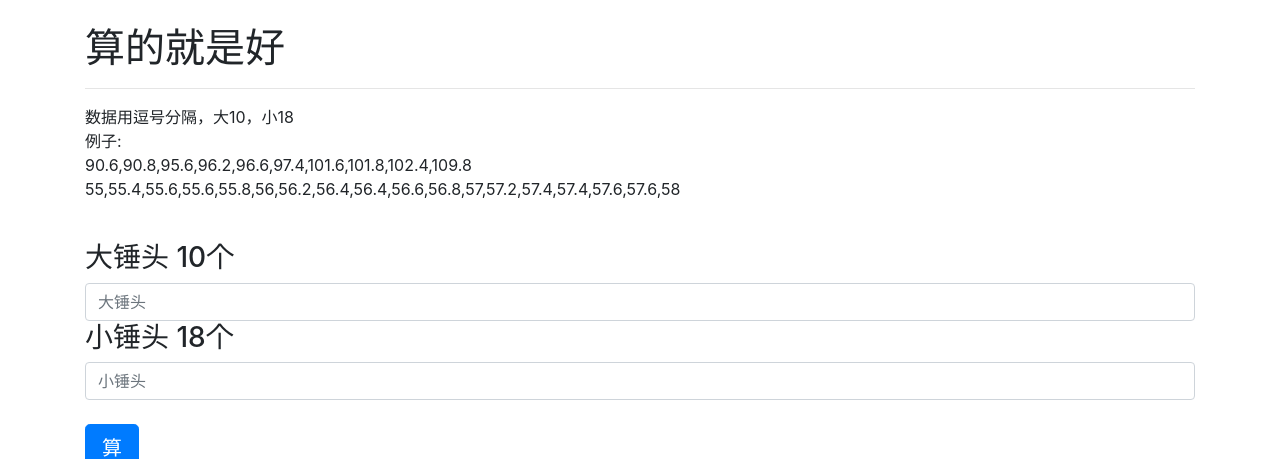
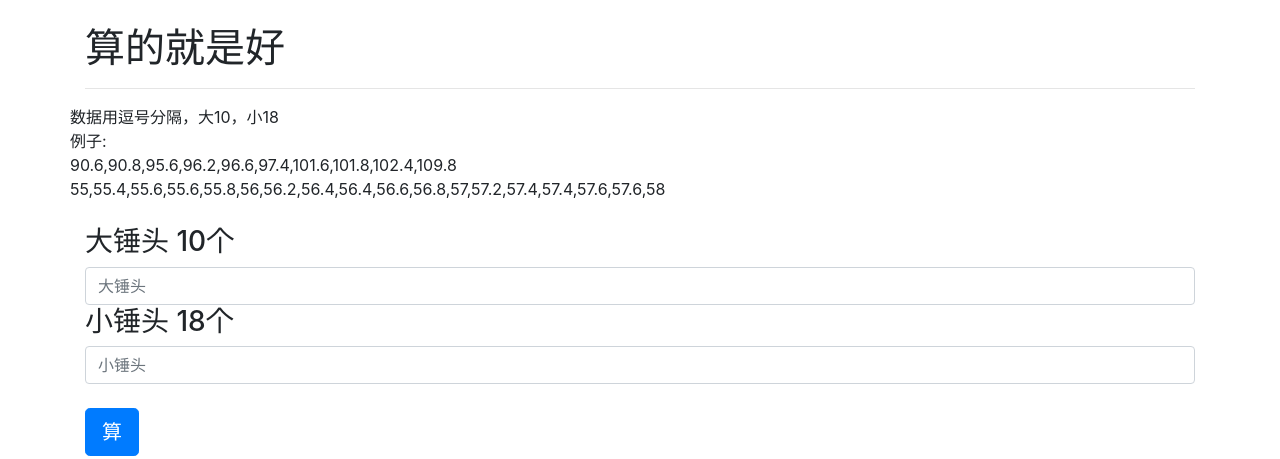
Before and after one commit to Linghui/mixed_tools, a CodeIgniter app: page /database/index.php/chuitou/index in a window 1280 px wide. Shown: the top 459 px of the page. Run offline with CodeIgniter, Linux system fonts and the light colour scheme.

Commit message:
no message

```diff
--- a/application/views/main.php
+++ b/application/views/main.php
@@ -38,12 +38,12 @@ defined('BASEPATH') or exit('No direct script access allowed');
         <h1>算的就是好</h1>
 
         <hr>
-        <p style="width:100%">
+        <div class="row" style="width:100%">
         数据用逗号分隔，大10，小18<br/>
         例子:<br/>
         90.6,90.8,95.6,96.2,96.6,97.4,101.6,101.8,102.4,109.8<br/>
         55,55.4,55.6,55.6,55.8,56,56.2,56.4,56.4,56.6,56.8,57,57.2,57.4,57.4,57.6,57.6,58<br/>
-        </p>
+        </div>
         <br/>
         <h3>大锤头 10个</h3>
         <input id="big" type="text" class="form-control" placeholder="大锤头">
```
